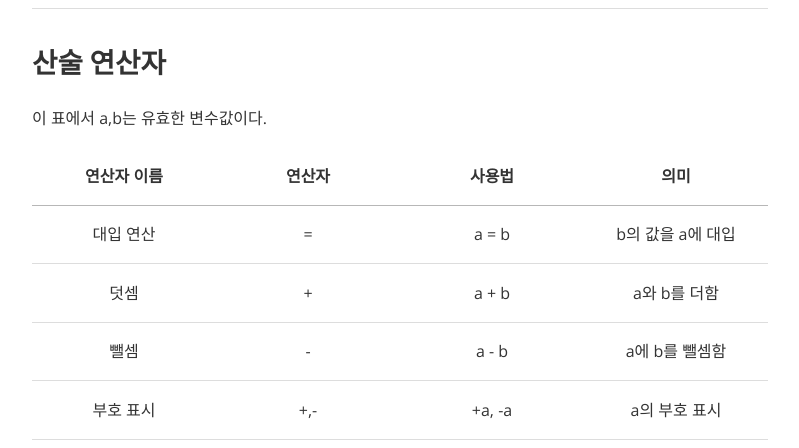
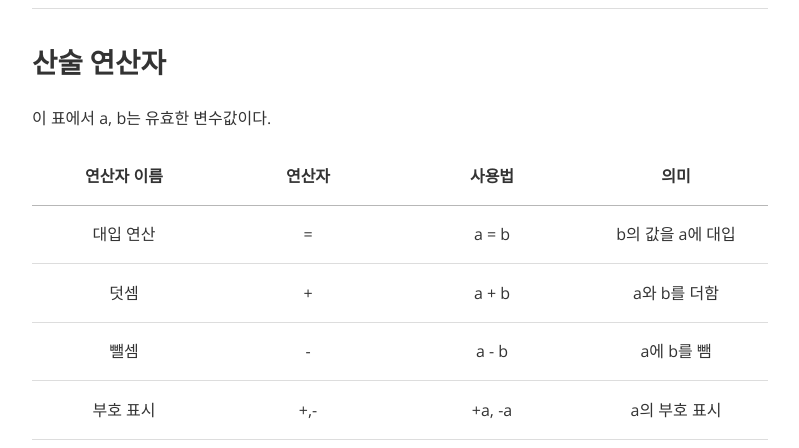
Before and after one commit to atomic0x90/atomic0x90.github.io, a Jekyll site: the page built from _posts/2019-06-13-arithmetic-operator.markdown, in a window 1280 px wide and 900 px high, scrolled down 949 px. Shown: the part 153-601 px from the top of the window, without its empty margins (240-1039 px from the left). Built offline with Jekyll 4.4.1, drawn with Linux system fonts in a browser that asks for light colours; nearby versions of some CDN libraries; comment, search, counter and statistics services are not loaded.

Commit message:
Style orthography etc.

```diff
--- a/_posts/2019-06-13-arithmetic-operator.markdown
+++ b/_posts/2019-06-13-arithmetic-operator.markdown
@@ -32,13 +32,13 @@ sum = x + y;
 
 ## 산술 연산자
 
-이 표에서 a,b는 유효한 변수값이다.
+이 표에서 a, b는 유효한 변수값이다.
 
 연산자 이름	|연산자		|사용법		|의미
 :------:	|:------:	|:------:	|:-------:
 대입 연산	|=		|a = b		|b의 값을 a에 대입
 덧셈		|+		|a + b		|a와 b를 더함
-뺄셈		|-		|a - b		|a에 b를 뺄셈함
+뺄셈		|-		|a - b		|a에 b를 뺌
 부호 표시	|+,-		|+a, -a		|a의 부호 표시
 곱셈		|\*		|a \* b		|a와 b를 곱함
 나눗셈		|/		|a / b		|a에 b를 나눈 몫
```
